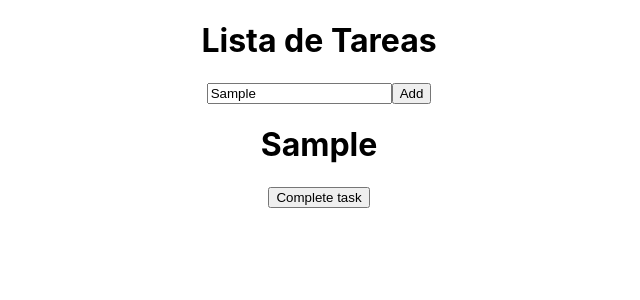
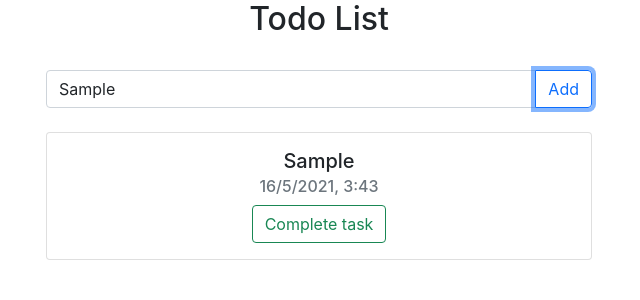
Before and after one commit to Herbert37/TodoList-ReactJs, a React (Create React App) app: page / in a window 1280 px wide. Both pictures are taken after typing "Sample" into the empty fields and a click on the button "Add". Shown: the top 300 px of the page, without its empty margins (321-961 px from the left). Built offline with nearby package versions, Linux system fonts and the light colour scheme.

Commit message:
Bootstrap-design

```diff
--- a/public/index.html
+++ b/public/index.html
@@ -10,6 +10,12 @@
       content="Web site created using create-react-app"
     />
     <link rel="apple-touch-icon" href="%PUBLIC_URL%/logo192.png" />
+    <link
+      href="https://cdn.jsdelivr.net/npm/bootstrap@5.0.1/dist/css/bootstrap.min.css"
+      rel="stylesheet"
+      integrity="sha384-+0n0xVW2eSR5OomGNYDnhzAbDsOXxcvSN1TPprVMTNDbiYZCxYbOOl7+AMvyTG2x"
+      crossorigin="anonymous"
+    />
     <!--
       manifest.json provides metadata used when your web app is installed on a
       user's mobile device or desktop. See https://developers.google.com/web/fundamentals/web-app-manifest/
--- a/src/components/CreateTask/index.jsx
+++ b/src/components/CreateTask/index.jsx
@@ -10,13 +10,24 @@ const CreateTask = ({ saveNewTask }) => {
 
   return (
     <>
-      <input
-        value={task}
-        type="text"
-        onChange={onChangeTask}
-        placeholder="Add a new task to the List"
-      />
-      <button onClick={() => saveNewTask(task)}>Add</button>
+      <div class="row justify-content-center">
+        <div class="col-sm-6">
+          <div class="input-group">
+            <input
+              type="text"
+              onChange={onChangeTask}
+              class="form-control"
+              placeholder="Add a new task to the List"
+            />
+            <button
+              onClick={() => saveNewTask(task)}
+              class="btn btn-outline-primary"
+            >
+              Add
+            </button>
+          </div>
+        </div>
+      </div>
     </>
   );
 };
--- a/src/components/TasksList/index.jsx
+++ b/src/components/TasksList/index.jsx
@@ -2,18 +2,26 @@ import React from "react";
 
 const TasksList = ({ taskList }) => {
   return (
-    <div>
+    <div class="row justify-content-center">
+      <div class="col-sm-6">
         {taskList.map((item, index) => (
-        <div key={index}>
-          <h1>{item.description}</h1>
-          {/* {<h2>{item.date}</h2>} */}
+          <div class="card" key={index}>
+            <div class="card-body">
+              <h5 class="card-title">{item.description}</h5>
+              <h6 class="card-subtitle mb-2 text-muted">{item.date}</h6>
               {item.isCompleted ? (
-            <h2>Task Completed</h2>
+                <h6 class="card-subtitle mb-2 text-muted fst-italic">
+                  Task Completed
+                </h6>
               ) : (
-            <button>Complete task</button>
+                <button type="button" class="btn btn-outline-success">
+                  Complete task
+                </button>
               )}
             </div>
+          </div>
         ))}
+      </div>
     </div>
   );
 };
--- a/src/views/Tasks.jsx
+++ b/src/views/Tasks.jsx
@@ -6,18 +6,21 @@ const Tasks = () => {
   const [taskList, setTaskList] = useState([]);
 
   const saveNewTask = (taskDescription) => {
+    let datetime = new Date();
     const newTasks = taskList.concat({
       description: taskDescription,
-      date: new Date(),
+      date: `${datetime.getDate()}/${datetime.getMonth()}/${datetime.getFullYear()}, ${datetime.getHours()}:${datetime.getMinutes()}`,
       isCompleted: false,
     });
     setTaskList(newTasks);
   };
 
   return (
-    <div>
-      <h1>Lista de Tareas</h1>
+    <div class="container">
+      <h2>Todo List</h2>
+      <br />
       <CreateTask saveNewTask={saveNewTask} />
+      <br />
       <TasksList taskList={taskList} />
     </div>
   );
```
Lines whose indentation alone changed are shown as unchanged.
